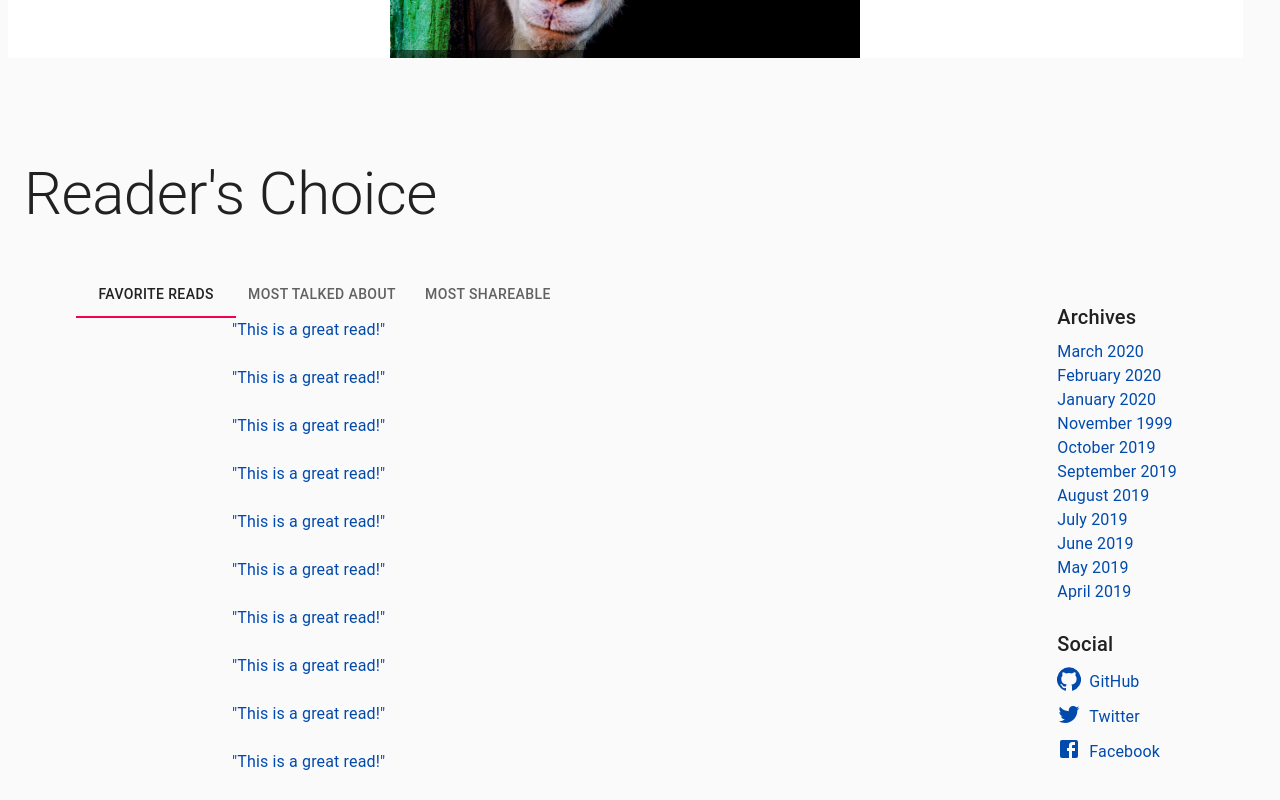
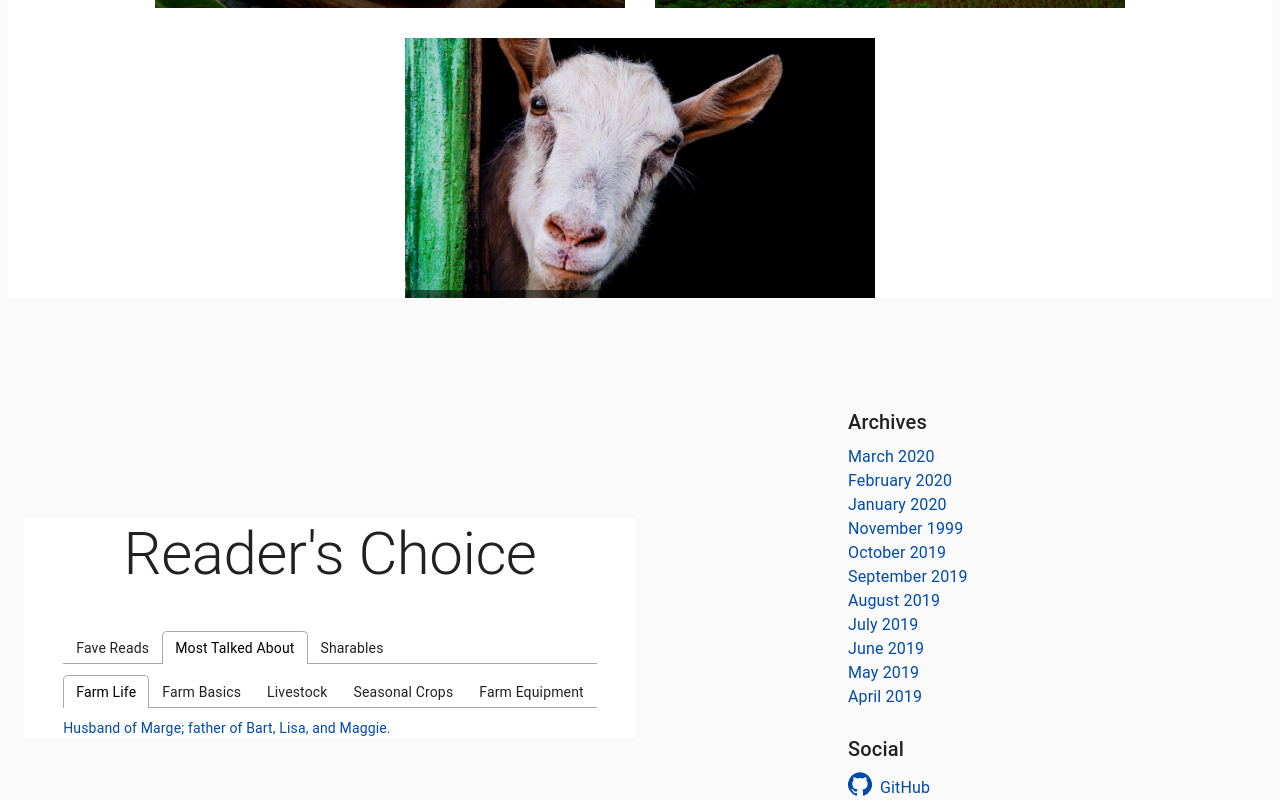
Before and after one commit to Delabove/Blog-Landing-Layout, a React (Create React App) app: page / in a window 1280 px wide. Shown: the part 1480-2280 px from the top of the page. Built offline with nearby package versions, Linux system fonts and the light colour scheme.

Commit message:
Centered readers choice section

```diff
--- a/package.json
+++ b/package.json
@@ -21,7 +21,8 @@
     "react-router-dom": "^5.2.0",
     "react-scripts": "3.4.3",
     "react-scroll": "^1.8.1",
-    "react-stonecutter": "^0.3.10"
+    "react-stonecutter": "^0.3.10",
+    "react-tabs": "^3.1.1"
   },
   "scripts": {
     "start": "react-scripts start",
--- a/src/App.js
+++ b/src/App.js
@@ -15,6 +15,8 @@ import Footer from './components/Footer';
 import PopularArticles from './components/PopularArticles';
 import MainContentGrid from './components/MainContentGrid';
 import NewsletterForm from './components/NewsletterForm';
+import Divider from '@material-ui/core/Divider';
+import Box from '@material-ui/core/Box';
 
 
 
@@ -27,7 +29,7 @@ const useStyles = makeStyles((theme) => ({
   },
   sidebarGrid:{
     display: 'flex',
-    justifyContent: 'flex-end'
+    justifyContent: 'center'
   }
 }));
 
@@ -77,20 +79,13 @@ function App() {
           <MainContentGrid />
         </Grid>
 
-          <Grid container spacing={5} className={classes.bottomGrid}>
-          <Grid item xs={12} >
-            <Typography variant="h2">
-            Reader's Choice
-            </Typography>
+
+          <Grid container spacing={1} className={classes.bottomGrid}>
+              <Grid item xs={12} md={6} className={classes.sidebarGrid}>
+              <PopularArticles />
               </Grid>
-
-            <Grid item xs={6} >
-              <PopularArticles/>
-            </Grid>
-
-            <Grid item xs={6} className={classes.sidebarGrid}>
+                <Grid item xs={12} md={6} className={classes.sidebarGrid}>
                 <Sidebar className={classes.sidebar}
-                float='right'
                     title={sidebar.title}
                     description={sidebar.description}
                     archives={sidebar.archives}
@@ -98,7 +93,6 @@ function App() {
                   />
                 </Grid>
               </Grid>
-
         </main>
         <NewsletterForm />
       </Container>
--- a/src/components/MainContentGrid.js
+++ b/src/components/MainContentGrid.js
@@ -32,6 +32,9 @@ const useStyles = makeStyles((theme) => ({
           justifyContent: 'center',
           alignItems: 'center'
       },
+      sectionTitle: {
+        margin: theme.spacing(15)
+      },
       titleBar: {
         background:
           'linear-gradient(to top, rgba(0,0,0,0.7) 0%, rgba(0,0,0,0.3) 70%, rgba(0,0,0,0) 100%)',
@@ -52,7 +55,7 @@ export default function CurrentArticles(post){
     return(
     <React.Fragment>
             <div className={classes.root}>
-            <Typography variant="h1" className={classes.blogTitle} spacing={5}>
+            <Typography variant="h1" className={classes.sectionTitle} spacing={5}>
             Articles
              </Typography>
              <Grid container spacing={5} className={classes.grid}>
--- a/src/components/PopularArticles.js
+++ b/src/components/PopularArticles.js
@@ -1,63 +1,139 @@
-import React from 'react';
+import React, { useState } from 'react';
+import { Tab, Tabs, TabList, TabPanel } from 'react-tabs';
+import 'react-tabs/style/react-tabs.css';
 import { makeStyles } from '@material-ui/core/styles';
-import MostViews from './MostViews';
-import MostShares from './MostShares';
-import MostComments from './MostComments';
 import Typography from '@material-ui/core/Typography';
-import Tabs from '@material-ui/core/Tabs';
-import Tab from '@material-ui/core/Tab';
+import Link from '@material-ui/core/Link';
+import Grid from '@material-ui/core/Grid';
 import Box from '@material-ui/core/Box';
 
 
 const useStyles = makeStyles((theme) => ({
-    dropdown: {
-        right: 0,
-        left: 0,
-        zIndex: 1,
-        paddingLeft: theme.spacing(26),
+    root: {
+        display: 'flex',
+        flexWrap: 'wrap',
+        justifyContent: 'space-around',
+        overflow: 'hidden',
+        backgroundColor: theme.palette.background.paper,
       },
+      blogTitle:{
+          marginBottom: theme.spacing(5)
+      }
 
-}));
-
-const PopularArticles = () => {
-    const classes = useStyles();
-
-    const [selectedTab, setSelectedTab] = React.useState(0);
-    const handleChange = (event, newValue) => {
-        setSelectedTab(newValue);
-    };
+    }));
 
 
-
+function PopularArticles() {
+const classes = useStyles();
     return(
 
+ <div className={classes.root}>
+    <Typography variant="h2" className={classes.blogTitle} spacing={5}
+    display="flex"
+    justifyContent="start">
+           Reader's Choice
+    </Typography>
+    <Tabs forceRenderTabPanel defaultIndex={1}>
+    <TabList>
+      <Tab>Fave Reads</Tab>
+      <Tab>Most Talked About</Tab>
+      <Tab>Sharables</Tab>
+    </TabList>
+    <TabPanel>
+      <Tabs forceRenderTabPanel>
+        <TabList>
+          <Tab>Farm Life</Tab>
+          <Tab>Farm Basics</Tab>
+          <Tab>Livestock</Tab>
+          <Tab>Seasonal Crops</Tab>
+          <Tab>Farm Equipment</Tab>
+        </TabList>
+        <TabPanel>
+          <Link>Husband of Marge; father of Bart, Lisa, and Maggie.</Link>
+        </TabPanel>
+        <TabPanel>
+          <Link>Wife of Homer; mother of Bart, Lisa, and Maggie.</Link>
 
-<>
+        </TabPanel>
+        <TabPanel>
+          <Link>Oldest child and only son of Homer and Marge; brother of Lisa and Maggie.</Link>
 
-    <Box
-    display="flex"
-     justifyContent="center"
-     alignItems="center">
-            <Tabs value={selectedTab} onChange={handleChange} >
-                <Tab label="Favorite Reads" />
-                <Tab label="Most Talked About"  />
-                <Tab label="Most Shareable"  />
-            </Tabs>
+        </TabPanel>
+        <TabPanel>
+          <Link>Middle child and eldest daughter of Homer and Marge; sister of Bart and Maggie.</Link>
 
-</Box>
+        </TabPanel>
+        <TabPanel>
+          <Link>Youngest child and daughter of Homer and Marge; sister of Bart and Lisa.</Link>
 
-<Box className={classes.dropdown}>
-    {selectedTab === 0 && <MostViews />}
-    {selectedTab === 1 && <MostComments />}
-    {selectedTab === 2 && <MostShares />}
-</Box>
-</>
+        </TabPanel>
+      </Tabs>
+    </TabPanel>
+    <TabPanel>
+      <Tabs forceRenderTabPanel>
+        <TabList>
+          <Tab>Farm Life</Tab>
+          <Tab>Farm Basics</Tab>
+          <Tab>Livestock</Tab>
+          <Tab>Seasonal Crops</Tab>
+          <Tab>Farm Equipment</Tab>
+        </TabList>
+        <TabPanel>
+          <Link>Husband of Marge; father of Bart, Lisa, and Maggie.</Link>
+        </TabPanel>
+        <TabPanel>
+          <Link>Wife of Homer; mother of Bart, Lisa, and Maggie.</Link>
+
+        </TabPanel>
+        <TabPanel>
+          <Link>Oldest child and only son of Homer and Marge; brother of Lisa and Maggie.</Link>
+
+        </TabPanel>
+        <TabPanel>
+          <Link>Middle child and eldest daughter of Homer and Marge; sister of Bart and Maggie.</Link>
+
+        </TabPanel>
+        <TabPanel>
+          <Link>Youngest child and daughter of Homer and Marge; sister of Bart and Lisa.</Link>
+
+        </TabPanel>
+      </Tabs>
+    </TabPanel>
+    <TabPanel>
+      <Tabs forceRenderTabPanel>
+        <TabList>
+          <Tab>Farm Life</Tab>
+          <Tab>Farm Basics</Tab>
+          <Tab>Livestock</Tab>
+          <Tab>Seasonal Crops</Tab>
+          <Tab>Farm Equipment</Tab>
+        </TabList>
+        <TabPanel>
+          <Link>Husband of Marge; father of Bart, Lisa, and Maggie.</Link>
+        </TabPanel>
+        <TabPanel>
+          <Link>Wife of Homer; mother of Bart, Lisa, and Maggie.</Link>
+
+        </TabPanel>
+        <TabPanel>
+          <Link>Oldest child and only son of Homer and Marge; brother of Lisa and Maggie.</Link>
+
+        </TabPanel>
+        <TabPanel>
+          <Link>Middle child and eldest daughter of Homer and Marge; sister of Bart and Maggie.</Link>
+
+        </TabPanel>
+        <TabPanel>
+          <Link>Youngest child and daughter of Homer and Marge; sister of Bart and Lisa.</Link>
+
+        </TabPanel>
+      </Tabs>
+    </TabPanel>
+  </Tabs>
+
+</div>
+);
+    }
 
 
-
-
-    )
-
-}
-
-export default PopularArticles;
+  export default PopularArticles;
```
Also changed, not shown: 1 other file (tests, documents, lock files or other folders). Lines whose indentation alone changed are shown as unchanged.
